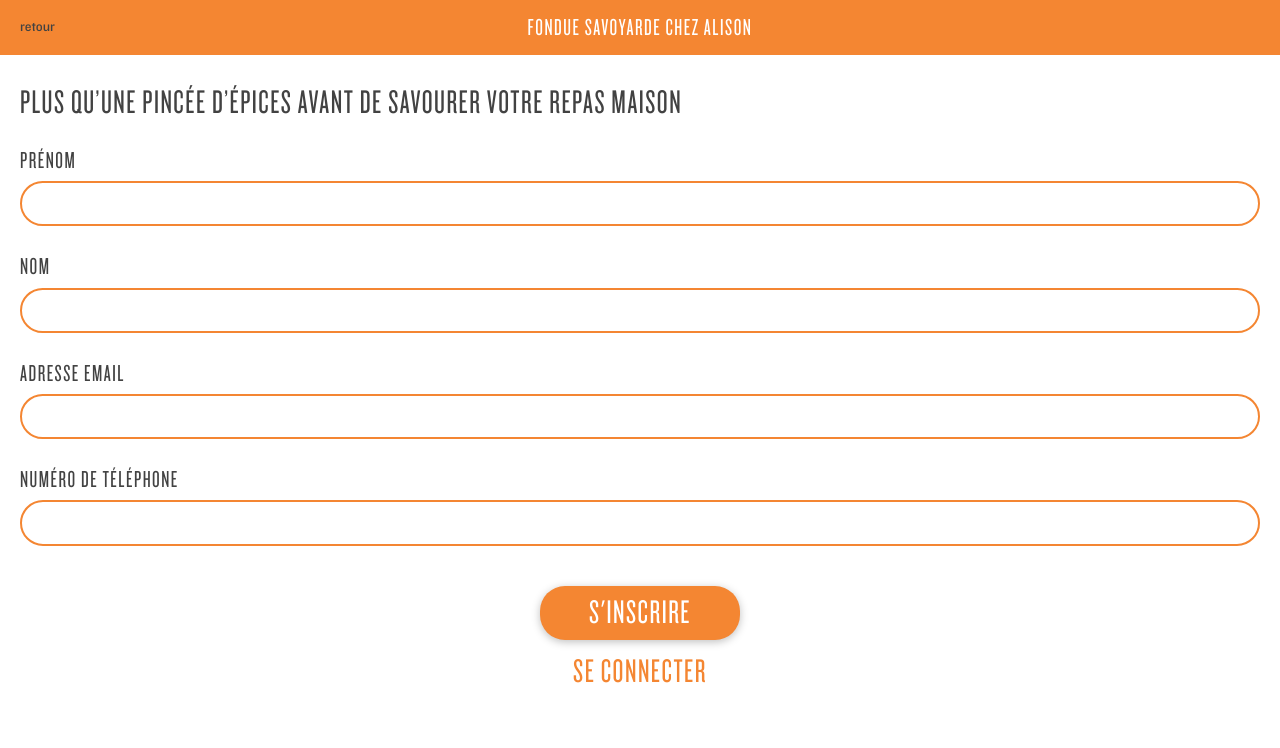
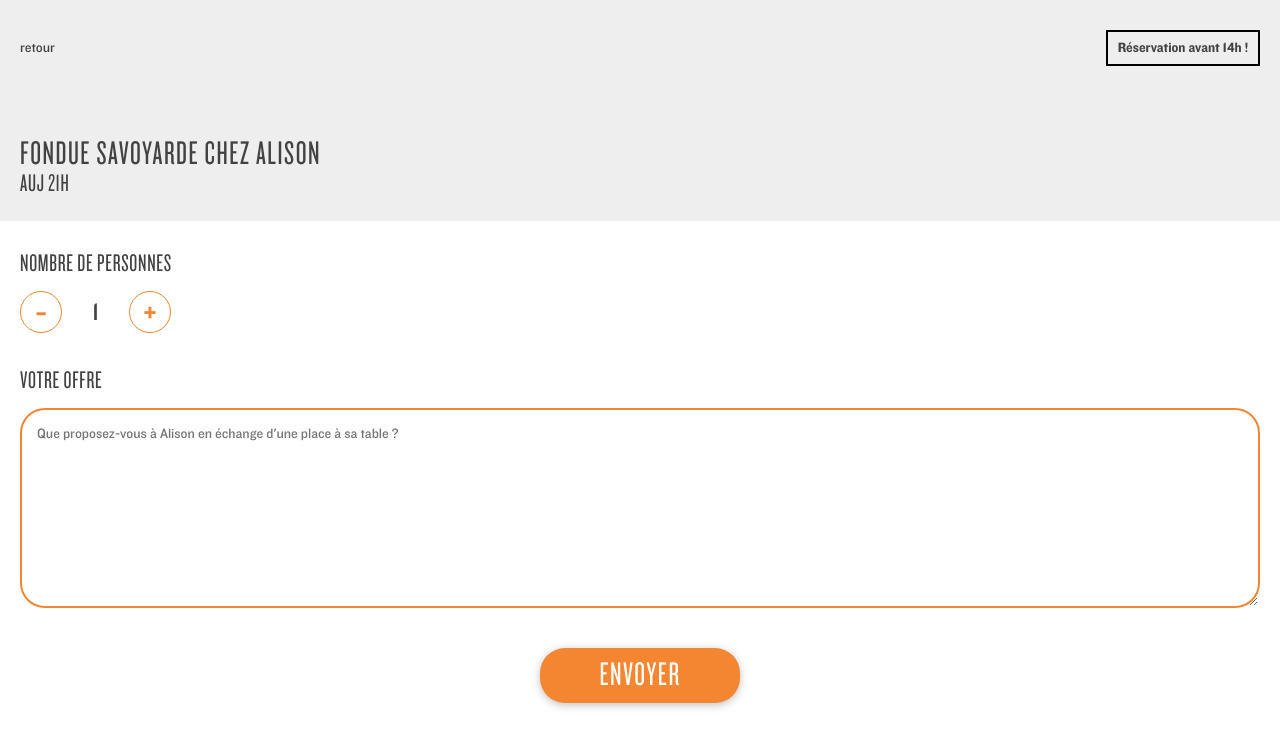
Before and after one commit to Zyigh/SI-mobile, a Vue app in the folder front/: page /mealform in a window 1280 px wide. Shown: the top 748 px of the page. Built offline with nearby package versions, Linux system fonts and the light colour scheme.

Commit message:
mealform (the booking one) done (static)

```diff
--- /dev/null
+++ b/front/src/pages/MealForm.vue
@@ -0,0 +1,55 @@
+<template>
+    <div class="mealform page">
+      <div class="headpage">
+        <div class="page__inner headpage__inner">
+          <div class="headpage__top">
+            <router-link to="/tabs/home" tag="span" class="headpage__back">retour</router-link>
+            <span class="headpage__reminder">Réservation avant 14h !</span>
+          </div>
+
+          <div class="headtitle">
+            <h1 class="headpage__title">{{ msg }}</h1>
+            <p class="headpage__subtitle">Auj 21h</p>
+          </div>
+        </div>
+      </div>
+
+      <div class="page__inner mealform__body">
+        <form class="" action="index.html" method="post">
+          <div class="field">
+            <label for="" class="field__label--spacer">Nombre de personnes</label>
+
+            <div class="field__btns">
+              <span class="field__btns-single">-</span>
+              <span class="field__btns-value">1</span>
+              <span class="field__btns-single">+</span>
+            </div>
+          </div>
+
+          <div class="field">
+            <label for="" class="field__label--spacer">Votre offre</label>
+
+            <textarea name="name" class="field__textarea" placeholder="Que proposez-vous à Alison en échange d'une place à sa table ?"></textarea>
+          </div>
+
+          <div class="btn__outer--centered">
+            <input type="submit" name="" value="Envoyer" class="btn__orange--shadow">
+          </div>
+
+        </form>
+      </div>
+
+    </div>
+
+</template>
+
+<script>
+export default {
+  name: "MealForm",
+  data() {
+    return {
+      msg: 'Fondue savoyarde chez Alison'
+    }
+  }
+};
+</script>
--- a/front/src/pages/MealSignUp.vue
+++ b/front/src/pages/MealSignUp.vue
@@ -29,7 +29,7 @@
           </div>
 
           <div class="btn__outer--centered mealform__form-footer">
-            <input type="submit" name="" value="S'inscrire" class="btn__orange--shadow">
+            <router-link to="/mealform" tag="button" class="btn__orange--shadow">S'inscrire</router-link>
             <a href="#" class="link__huge--orange">Se connecter</a>
           </div>
 
--- a/front/src/router/index.js
+++ b/front/src/router/index.js
@@ -5,6 +5,7 @@ import Home from '../pages/Home.vue'
 
 import Meal from '../pages/MealDetail.vue'
 import MealSignUp from '../pages/MealSignUp.vue'
+import MealForm from '../pages/MealForm.vue'
 import PageTabs from '../pages/PageTabs'
 
 Vue.use(Router);
@@ -36,9 +37,14 @@ export default new Router({
         component: Meal,
       },
       {
+        path: '/mealsignup',
+        name: 'MealSignUp',
+        component: MealSignUp,
+      },
+      {
         path: '/mealform',
         name: 'MealForm',
-        component: MealSignUp,
+        component: MealForm,
       }
     ]
 
--- a/front/src/scss/base/titles.scss
+++ b/front/src/scss/base/titles.scss
@@ -32,20 +32,6 @@
   border-bottom: 2px solid $main-color;
 }
 
-@mixin title-lvl-1() {
-  font: $fregular $size-1 $fontCdn;
-  text-transform: uppercase;
-  letter-spacing: $lspacing;
-  line-height: initial;
-}
-
-@mixin title-lvl-2() {
-  font: $fregular $size-2 $fontCdn;
-  text-transform: uppercase;
-  letter-spacing: $lspacing-2;
-  line-height: initial;
-}
-
 .title {
   @include title-lvl-1();
 }
--- a/front/src/scss/components/field.scss
+++ b/front/src/scss/components/field.scss
@@ -1,23 +1,74 @@
 .field {
+  margin-bottom: 3.5rem;
+}
 
-}
+/**
+ * LABEL
+ * @type {[type]}
+ */
 
 .field__label {
   display: block;
-  text-transform: uppercase;
-  font-family: $fontCdn;
-  font-size: 2.4rem;
-  letter-spacing: 1.5px;
-  margin-bottom: .5rem;
+  @include title-lvl-2();
+  margin-bottom: 1rem;
 }
+
+.field__label--spacer {
+  @extend .field__label;
+  margin-bottom: 1.5rem;
+}
+
+/**
+ * INPUT TEXT
+ * @type {[type]}
+ */
 
 .field__input--text {
   width: 100%;
   border: 2px solid $main-color;
-  font-size: 2.4rem;
+  font-size: $size-2;
   border-radius: 25px;
   font-weight: lighter;
   padding: .5rem 1rem;
   font-family: $font;
   box-sizing: border-box;
 }
+
+/**
+ * BTNS
+ * @type {[type]}
+ */
+
+.field__btns {
+  display: flex;
+  align-items: center;
+}
+
+.field__btns-single {
+  display: block;
+  border: 1px solid $main-color;
+  color: $main-color;
+  font-size: $size-1;
+  width: 40px;
+  height: 40px;
+  text-align: center;
+  border-radius: 25px;
+}
+
+.field__btns-value {
+  font-size: $size-2;
+  margin: 0 3rem;
+}
+
+/**
+ * TEXTAREA
+ */
+
+.field__textarea {
+  width: 100%;
+  border: 2px solid $main-color;
+  min-height: 200px;
+  padding: 1.5rem;
+  box-sizing: border-box;
+  border-radius: 25px;
+}
--- a/front/src/scss/components/headpage.scss
+++ b/front/src/scss/components/headpage.scss
@@ -37,7 +37,7 @@
 
 .headtitle {
   padding-top: 7rem;
-  margin-bottom: 3rem;
+  margin-bottom: 2rem;
 }
 
 .headpage__title {
```
